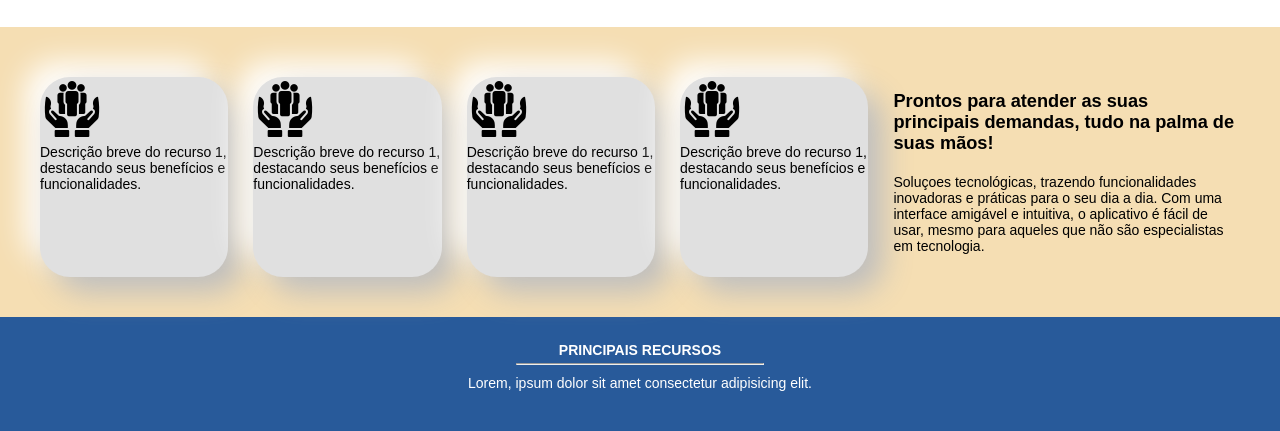
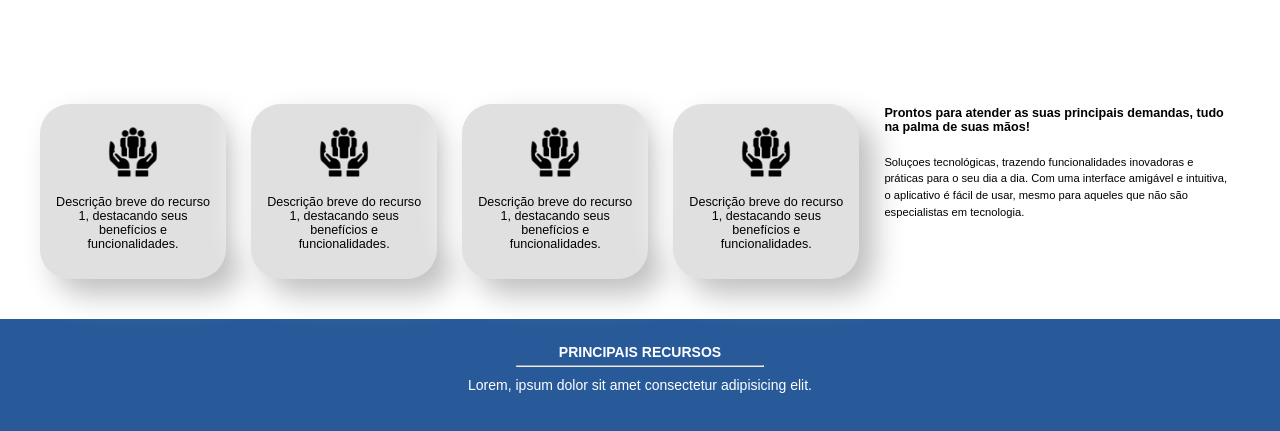
Before and after one commit to vinicciuscarvalho/landing-page-smartphone, a plain HTML site: page index.html in a window 1280 px wide. Shown: the part 765-1196 px from the top of the page. Drawn offline with Linux system fonts and the light colour scheme; files whose address does not match are found by name; a web font is replaced by a local one.

Commit message:
Update style.css

```diff
--- a/assets/style.css
+++ b/assets/style.css
@@ -205,7 +205,7 @@ main {
     display: flex;
     justify-content: space-around;
     flex-direction: row-reverse;
-    background-color: wheat;
+    background-color: white;
     padding: 30px;
     margin: auto;
 
@@ -221,25 +221,44 @@ main {
 #sobre-texto > h2 {
     font-weight: bold;
     padding-bottom: 20px;
-    font-size: 1.3rem;
+    font-size: 0.9rem;
+}
+
+#sobre-texto > p {
+    font-size: 0.8rem;
+    padding-bottom: 20px;
+    line-height: 1.2rem;
 }
 
 #card-sobre-container {
     display: flex;
     justify-content: space-around;
     gap: 25px;
-    padding-top: 10px;
+    padding-top: 3%;
     margin: 10px;
 }
 
 #sobre .card-sobre {
-    width: 30%;
-    height: 200px;
+    width: 25%;
+    height: 175px;
     border-radius: 30px;
     background: #e0e0e0;
     box-shadow: 15px 15px 30px #bebebe, -15px -15px 30px #ffffff;
 }
 
+#sobre .card-sobre > img {
+    display: block;
+    width: 30%;
+    height: auto;
+    margin: auto;
+    padding-top: 20px;
+}
+
+#sobre .card-sobre > p {
+    text-align: center;
+    padding: 15px;
+    font-size: 0.9rem;
+}
 #recursos {
     background-color: #285a9a;
     padding: 20px;
```
